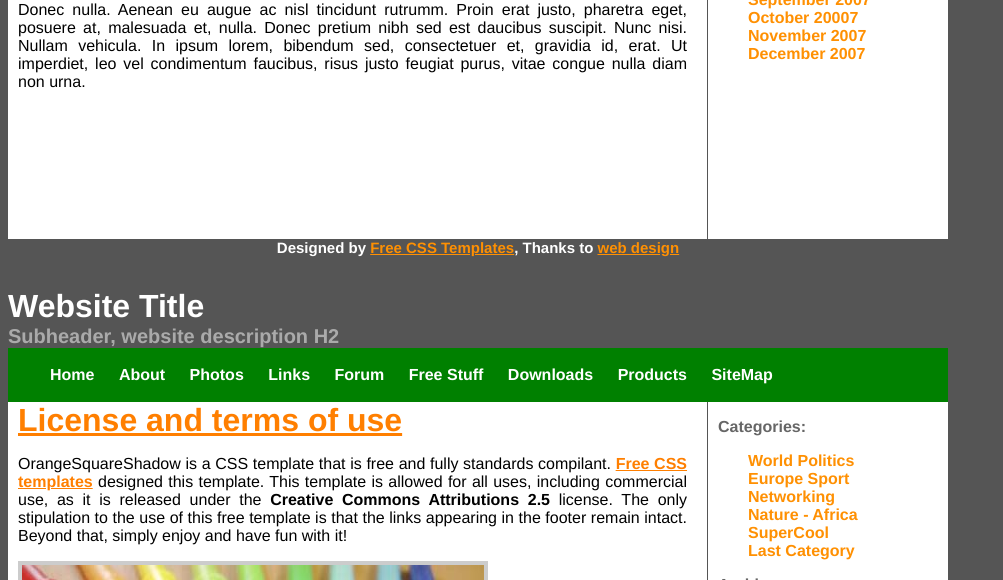
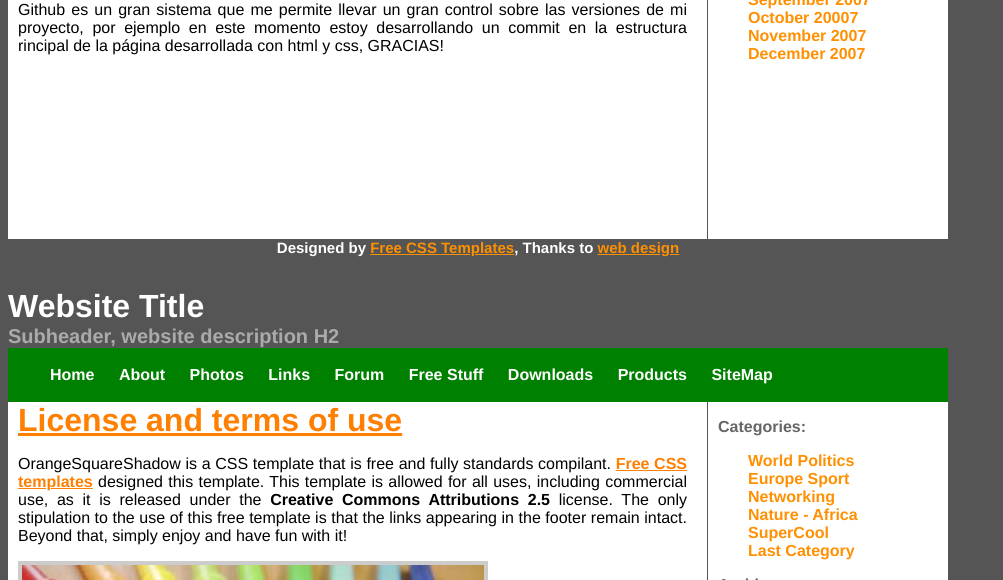
Before and after one commit to Guillo7799/Prueba-Fundamentos, a plain HTML site: page index.html in a window 1280 px wide. Shown: the part 520-1100 px from the top of the page, without its empty margins (0-1003 px from the left). Drawn offline with Linux system fonts and the light colour scheme.

Commit message:
Update index.html
Modificación completa del segundo párrafo

```diff
--- a/index.html
+++ b/index.html
@@ -37,7 +37,7 @@
 				</p>
 				<h1><a href="">Title with a link - Example of heading 2</a></h1>
 				<p>
-					Donec nulla. Aenean eu augue ac nisl tincidunt rutrumm. Proin erat justo, pharetra eget, posuere at, malesuada et, nulla. Donec pretium nibh sed est daucibus suscipit. Nunc nisi. Nullam vehicula. In ipsum lorem, bibendum sed, consectetuer et, gravidia id, erat. Ut imperdiet, leo vel condimentum faucibus, risus justo feugiat purus, vitae congue nulla diam non urna.
+					Github es un gran sistema que me permite llevar un gran control sobre las versiones de mi proyecto, por ejemplo en este momento estoy desarrollando un commit en la estructura rincipal de la página desarrollada con html y css, GRACIAS!
 				</p>
 			</div>
 			<div class="segundo">
```
